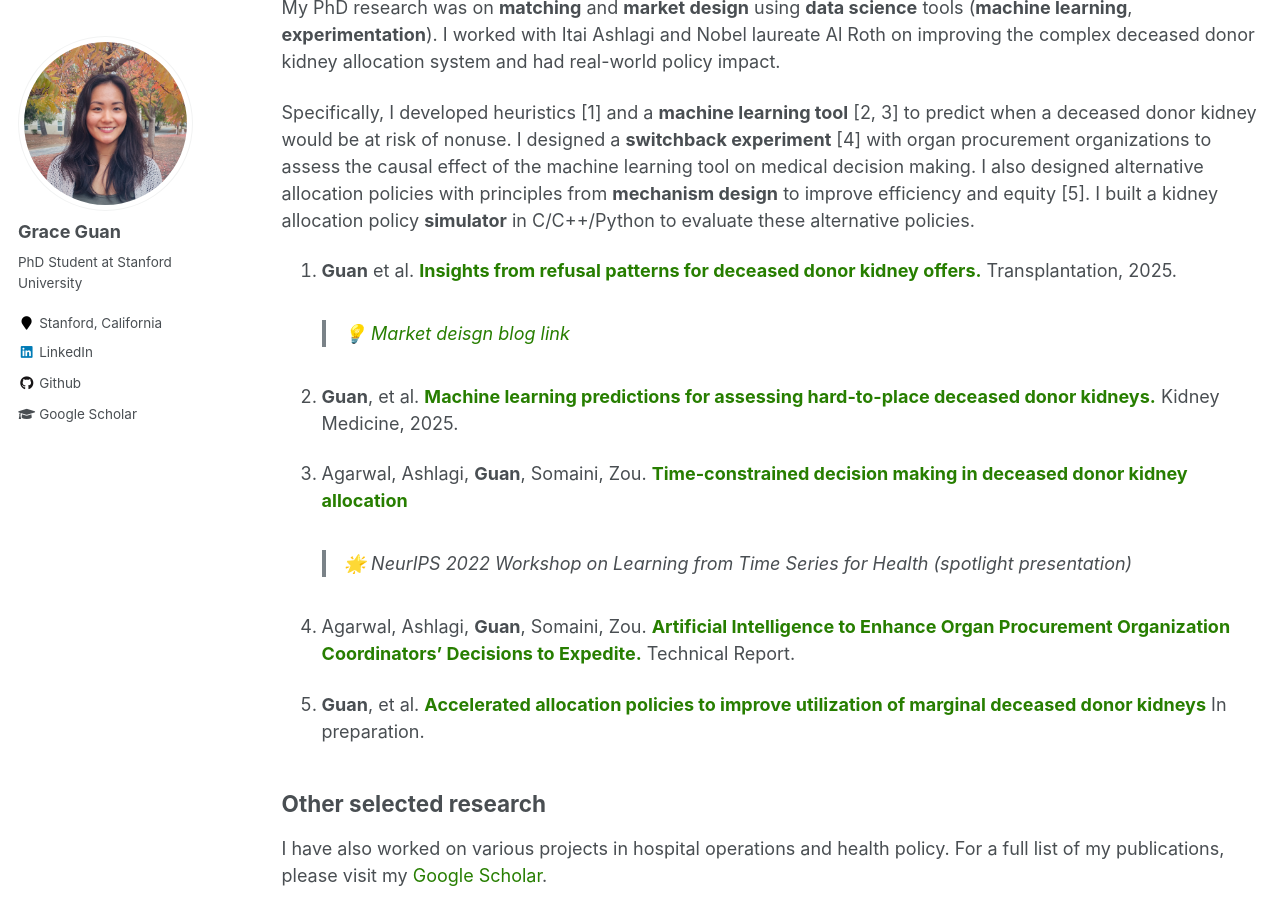
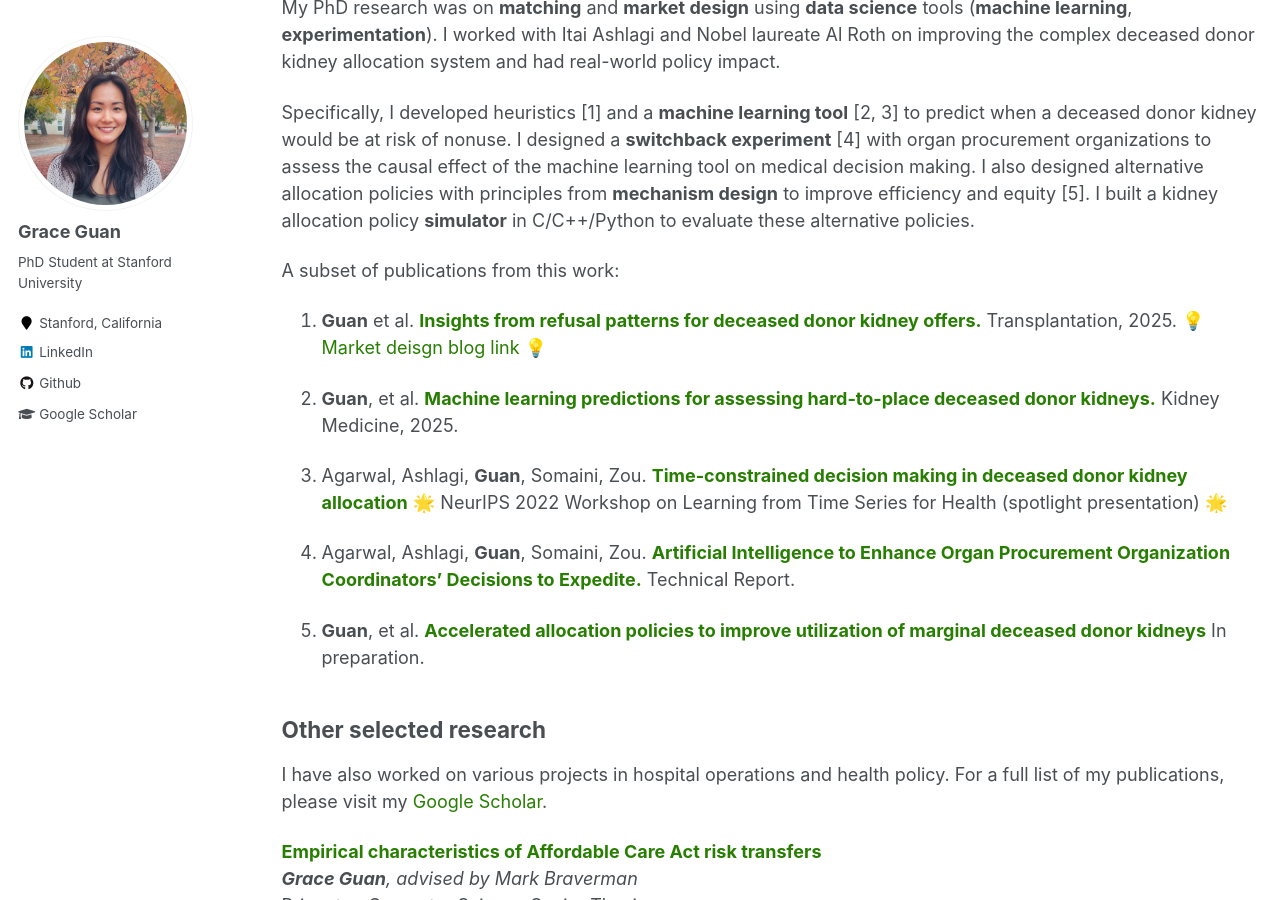
Before and after one commit to guanzgrace/guanzgrace.github.io, a Jekyll site: the page built from _pages/publications.md, in a window 1280 px wide and 900 px high, scrolled down 287 px. Built offline with Jekyll 4.4.1, drawn with Linux system fonts in a browser that asks for light colours.

Commit message:
oct 2025 update

```diff
--- a/_pages/publications.md
+++ b/_pages/publications.md
@@ -15,13 +15,13 @@ My PhD research was on **matching** and **market design** using **data science**
 
 Specifically, I developed heuristics [1] and a **machine learning tool** [2, 3] to predict when a deceased donor kidney would be at risk of nonuse. I designed a **switchback experiment** [4] with organ procurement organizations to assess the causal effect of the machine learning tool on medical decision making. I also designed alternative allocation policies with principles from **mechanism design** to improve efficiency and equity [5]. I built a kidney allocation policy **simulator** in C/C++/Python to evaluate these alternative policies.
 
-1. **Guan** et al. [**Insights from refusal patterns for deceased donor kidney offers.**](https://journals.lww.com/transplantjournal/fulltext/9900/insights_from_refusal_patterns_for_deceased_donor.1089.aspx) Transplantation, 2025.\
-> 💡 [Market deisgn blog link](https://marketdesigner.blogspot.com/2025/05/the-deceased-donor-waiting-list-for.html)
+A subset of publications from this work:
+
+1. **Guan** et al. [**Insights from refusal patterns for deceased donor kidney offers.**](https://journals.lww.com/transplantjournal/fulltext/9900/insights_from_refusal_patterns_for_deceased_donor.1089.aspx) Transplantation, 2025. 💡 [Market deisgn blog link](https://marketdesigner.blogspot.com/2025/05/the-deceased-donor-waiting-list-for.html) 💡
 
 2. **Guan**, et al. [**Machine learning predictions for assessing hard-to-place deceased donor kidneys.**]() Kidney Medicine, 2025.
 
-3. Agarwal, Ashlagi, **Guan**, Somaini, Zou. [**Time-constrained decision making in deceased donor kidney allocation**]()\
-> 🌟 NeurIPS 2022 Workshop on Learning from Time Series for Health (spotlight presentation)
+3. Agarwal, Ashlagi, **Guan**, Somaini, Zou. [**Time-constrained decision making in deceased donor kidney allocation**]() 🌟 NeurIPS 2022 Workshop on Learning from Time Series for Health (spotlight presentation) 🌟
 
 4. Agarwal, Ashlagi, **Guan**, Somaini, Zou. [**Artificial Intelligence to Enhance Organ Procurement Organization Coordinators' Decisions to Expedite.**]() Technical Report.
 
```
Also changed, not shown: _pages/about.md (+1 -1 lines).
